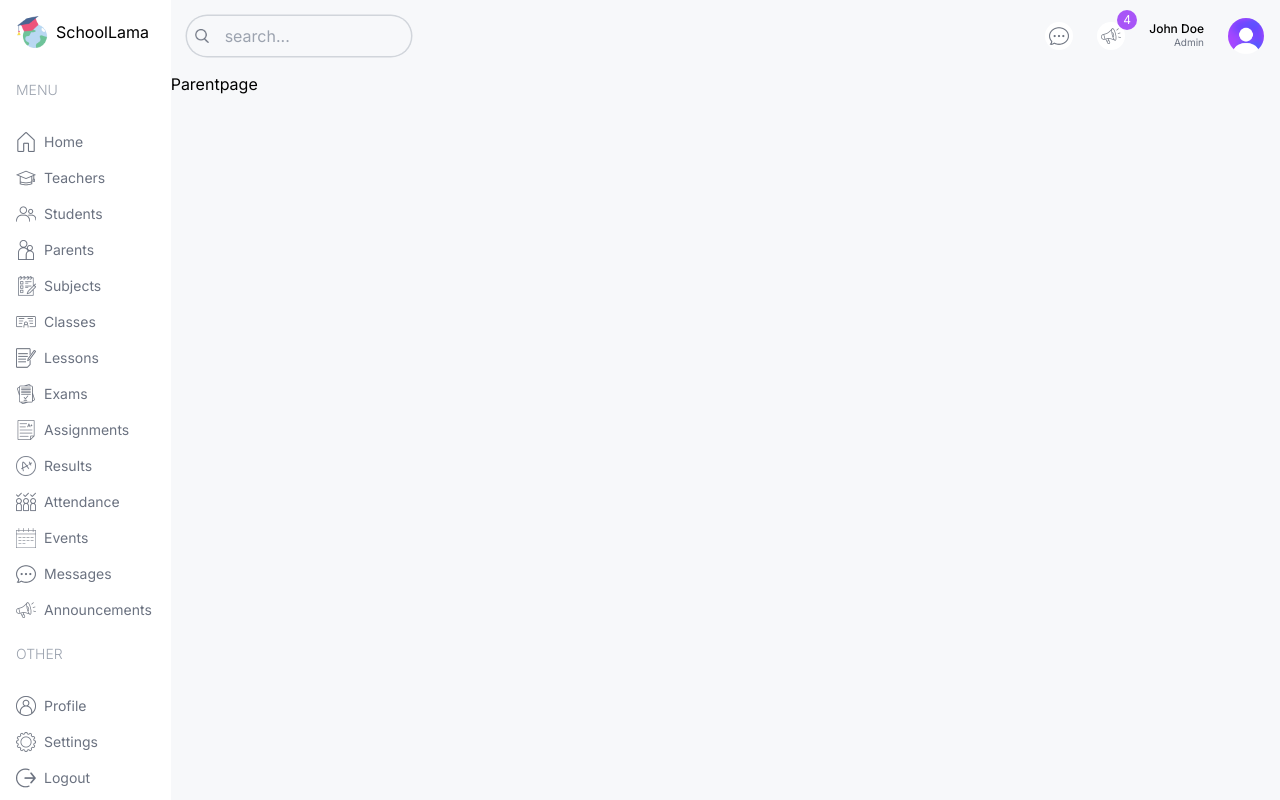
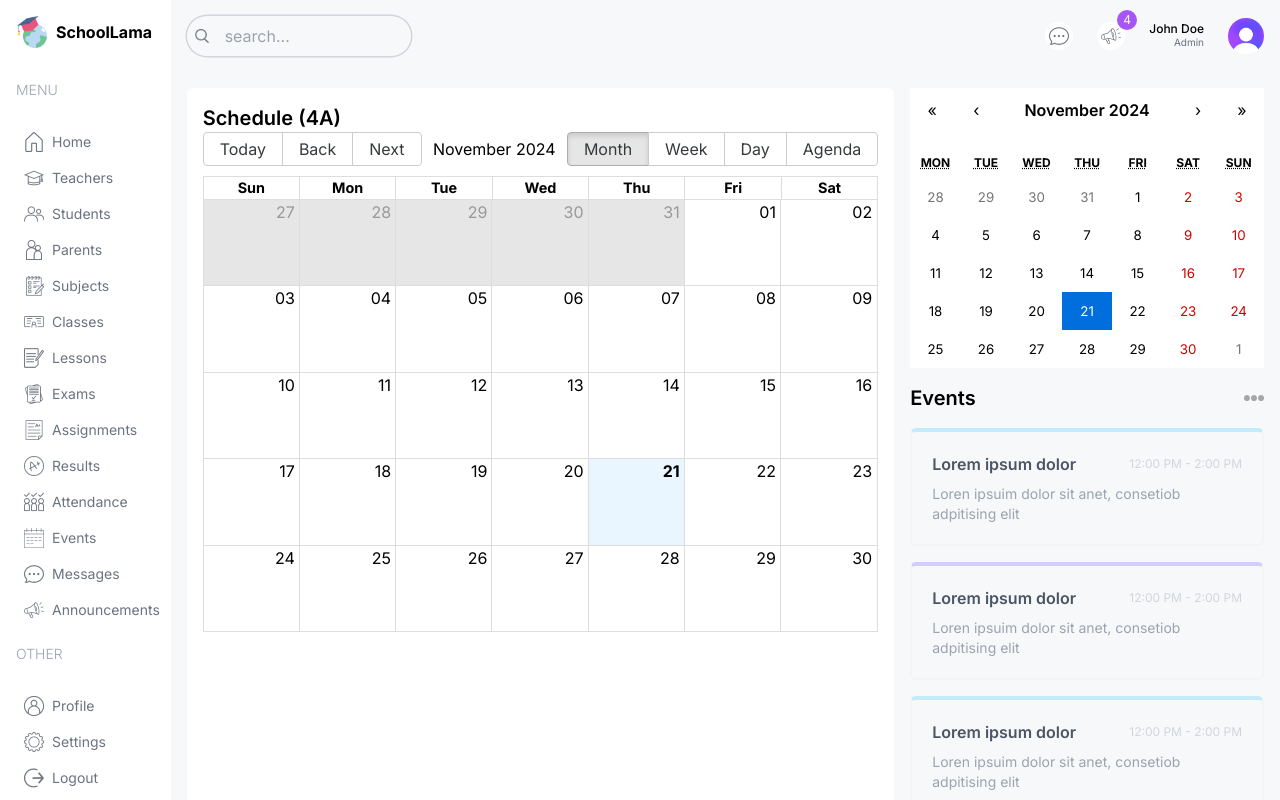
Before and after one commit to OgeeTech/next-dashboard-ui, a Next.js app: page /student in a window 1280 px wide. Built offline with nearby package versions, Linux system fonts and the light colour scheme.

Commit message:
completed addmin section

```diff
--- a/package.json
+++ b/package.json
@@ -9,8 +9,12 @@
     "lint": "next lint"
   },
   "dependencies": {
+    "@types/react-big-calendar": "^1.16.0",
+    "moment": "^2.30.1",
     "next": "14.2.5",
     "react": "^18",
+    "react-big-calendar": "^1.16.3",
+    "react-calendar": "^5.1.0",
     "react-dom": "^18",
     "recharts": "^2.14.1"
   },
--- a/src/app/(dashboard)/admin/page.tsx
+++ b/src/app/(dashboard)/admin/page.tsx
@@ -1,6 +1,9 @@
 import UserCard from "@/components/UserCard"
 import CounterCharts from "@/components/CountCharts"
 import AttendanceChart from "@/components/AttendanceChart"
+import FinanceChart from "@/components/FinanceChart"
+import EventCalander from "@/components/EventCalender"
+import Announcement from "@/components/Announcement"
 
 const Adminpage = () => {
   return (
@@ -21,14 +24,21 @@ const Adminpage = () => {
   <CounterCharts/>
 
   </div>
-  ATTENDANCE CHART
   <div className="w-full lg:w-2/3 h-[450px] ">
   <AttendanceChart/>
   </div>
 </div>
+
+ {/* ATTENDANCE CHART  */}
+<div className="w-full h-[500px]">
+<FinanceChart/>
+</div>
 </div>
 {/* RIGHT */}
-<div className="w-full lg:w-1/3"></div>
+<div className="w-full lg:w-1/3 flex flex-col gap-8">
+<EventCalander/>
+<Announcement/>
+</div>
     </div>
   )
 }
--- a/src/app/(dashboard)/layout.tsx
+++ b/src/app/(dashboard)/layout.tsx
@@ -13,7 +13,7 @@ export default function DashboardLayout({
     <div className="w-[14%] md:w-[8%] lg:w-[16%] xl:w-[14%] p-4" >
         <Link href="/" className="flex items-center justify-center lg:justify-start gap-2">
         <img src="/logo.png" alt="logo" width={32} height={32} />
-        <span className="hidden lg:block">SchoolLama</span>
+        <span className="hidden lg:block font-bold">SchoolLama</span>
         </Link>
 
       <Menu/>
--- a/src/app/(dashboard)/student/page.tsx
+++ b/src/app/(dashboard)/student/page.tsx
@@ -1,9 +1,25 @@
-import React from 'react'
+import Announcement from "@/components/Announcement"
+import BigCalendar from "@/components/BigCalender"
+import EventCalendar from "@/components/EventCalender"
 
-const Parentpage = () => {
+const StudentPage = () => {
   return (
-    <div>Parentpage</div>
+    <div className="p-4 flex gap-4 flex-col xl:flex-row">
+      {/* LEFT */}
+      <div className="w-full xl:w-2/3">
+      <div className="h-full bg-white p-4 rounded-md">
+        <h1 className="text-xl font-semibold">Schedule (4A)</h1>
+        <BigCalendar/>
+      </div>
+      </div>
+
+      {/* RIGHT */}
+      <div className="w-full xl:w-1/3 flex flex-col gap-8">
+      <EventCalendar/>
+      <Announcement/>
+      </div>
+    </div>
   )
 }
 
-export default Parentpage
+export default StudentPage
--- a/src/app/globals.css
+++ b/src/app/globals.css
@@ -1,3 +1,18 @@
 @tailwind base;
 @tailwind components;
 @tailwind utilities;
+
+.react-calendar {
+    width: 100% !important;
+    border: none !important;
+    font-family: "Inter", sans-serif !important;
+}
+
+.react-calendar__title--active{
+    background-color: #C3EBFA !important;
+    color: black !important;
+}
+
+.react-calendar__navigation__label__labelText{
+    font-weight: 600 !important;
+}
--- /dev/null
+++ b/src/components/Announcement.tsx
@@ -0,0 +1,37 @@
+
+const Announcement = () => {
+  return (
+    <div className="bg-white p-4 rounded-md">
+      <div className="flex items-center justify-between">
+        <h1 className="text-xl font-semibold">Announcements</h1>
+        <span className="text-xs text-gray-400">View All</span>
+      </div>
+      <div className="flex flex-col gap-4 mt-4">
+        <div className="bg-lamaSkyLight rounded-md p-4">
+            <div className="flex items-center justify-between">
+                <h2 className="font-medium">Lorem ipsum dolor sit</h2>
+                <span className="tex-xs text-gray-400 bg-white rounded-md px-1 py-1">2025-01-01</span>
+            </div>
+            <p className="text-sm text-gray-400 mt-1">Lorem ipsum dolor sit, amet consectetur adipisicing elit. Tenetur vero magnam maiores</p>
+
+        </div>
+        <div className="bg-lamaPurpleLight rounded-md p-4">
+            <div className="flex items-center justify-between">
+                <h2 className="font-medium">Lorem ipsum dolor sit</h2>
+                <span className="tex-xs text-gray-400 bg-white rounded-md px-1 py-1">2025-01-01</span>
+            </div>
+            <p className="text-sm text-gray-400 mt-1">Lorem ipsum dolor sit, amet consectetur adipisicing elit. Tenetur vero magnam maiores</p>
+        </div>
+        <div className="bg-lamaYellowLight rounded-md p-4">
+            <div className="flex items-center justify-between">
+                <h2 className="font-medium">Lorem ipsum dolor sit</h2>
+                <span className="tex-xs text-gray-400 bg-white rounded-md px-1 py-1">2025-01-01</span>
+            </div>
+            <p className="text-sm text-gray-400 mt-1">Lorem ipsum dolor sit, amet consectetur adipisicing elit. Tenetur vero magnam maiores</p>
+        </div>
+      </div>
+    </div>
+  )
+}
+
+export default Announcement
--- /dev/null
+++ b/src/components/BigCalender.tsx
@@ -0,0 +1,21 @@
+'use client'
+import { Calendar, momentLocalizer } from 'react-big-calendar'
+import moment from 'moment'
+import "react-big-calendar/lib/css/react-big-calendar.css"
+import { calendarEvents } from '@/lib/data';
+
+const localizer = momentLocalizer(moment)
+
+const BigCalendar = () => (
+    <div>
+        <Calendar
+            localizer={localizer}
+            events={calendarEvents}
+            startAccessor="start"
+            endAccessor="end"
+            style={{ height: 500 }}
+        />
+    </div>
+)
+
+export default BigCalendar;
--- a/src/components/CountCharts.jsx
+++ b/src/components/CountCharts.jsx
@@ -35,7 +35,7 @@ const style = {
 
 const CountCharts = () => {
     return (
-      <div>
+      <div className="bg-white rounded-xl w-full h-full p-4">
         {/* TITLE */}
         <div className="flex justify-between items-center">
           <h1 className="text-lg font-semibold">Students</h1>
--- /dev/null
+++ b/src/components/EventCalender.tsx
@@ -0,0 +1,61 @@
+'use client';
+import 'react-calendar/dist/Calendar.css';
+import Image from 'next/image';
+
+import Calendar from 'react-calendar';
+import { useState } from 'react';
+
+type ValuePiece = Date | null;
+
+type Value = ValuePiece | [ValuePiece, ValuePiece];
+
+// TEMPORARY DATAt
+const events = [
+  {
+    id: 1,
+    title: "Lorem ipsum dolor",
+    time: "12:00 PM - 2:00 PM",
+    description: "Loren ipsuim dolor sit anet, consetiob adpitising elit"
+  },
+  {
+    id: 2,
+    title: "Lorem ipsum dolor",
+    time: "12:00 PM - 2:00 PM",
+    description: "Loren ipsuim dolor sit anet, consetiob adpitising elit"
+  },
+  {
+    id: 3,
+    title: "Lorem ipsum dolor",
+    time: "12:00 PM - 2:00 PM",
+    description: "Loren ipsuim dolor sit anet, consetiob adpitising elit"
+  },
+]
+
+const EventCalendar = () => {
+  const [value, onChange] = useState<Value>(new Date());
+
+  return (
+    <div>
+      <Calendar onChange={onChange} value={value} />
+      <div className="flex items-center justify-between">
+        <h1 className='text-xl font-semibold my-4'>Events</h1>
+        <Image src="/moreDark.png" alt='' width={20} height={20}/>
+      </div>
+      <div className="flex flex-col gap-4">
+        {events.map((event) => (
+          <div className="p-5 rounded-md border-2 border-gray-100 border-t-4 odd:border-t-lamaSky even:border-t-lamaPurple" key={event.id}>
+            <div className="flex items-center justify-between">
+              <h1 className='font-semibold text-gray-600'>{event.title}</h1>
+              <span className='text-gray-300 text-xs'>{event.time}</span>
+            </div>
+            <p className='mt-2 text-gray-400 text-sm'>{event.description}</p>
+          </div>
+        ))
+
+        }
+      </div>
+    </div>
+  );
+};
+
+export default EventCalendar;
--- /dev/null
+++ b/src/components/FinanceChart.tsx
@@ -0,0 +1,107 @@
+'use client'
+import Image from "next/image"
+import { LineChart, Line, XAxis, YAxis, CartesianGrid, Tooltip, Legend, ResponsiveContainer } from 'recharts';
+
+const data = [
+    {
+        name: 'Jan',
+        income: 4000,
+        expense: 2400,
+    },
+    {
+        name: 'Feb',
+        income: 3000,
+        expense: 1398,
+    },
+    {
+        name: 'Mar',
+        income: 2000,
+        expense: 9800,
+    },
+    {
+        name: 'Apr',
+        income: 2780,
+        expense: 3908,
+    },
+    {
+        name: 'May',
+        income: 1890,
+        expense: 4800,
+    },
+    {
+        name: 'Jun',
+        income: 2390,
+        expense: 3800,
+    },
+    {
+        name: 'Jul',
+        income: 3490,
+        expense: 4300,
+    },
+    {
+        name: 'Aug',
+        income: 3490,
+        expense: 4300,
+    },
+    {
+        name: 'Sep',
+        income: 3490,
+        expense: 4300,
+    },
+    {
+        name: 'Oct',
+        income: 3490,
+        expense: 4300,
+    },
+    {
+        name: 'Nov',
+        income: 3490,
+        expense: 4300,
+    },
+    {
+        name: 'Dec',
+        income: 3490,
+        expense: 4300,
+    },
+];
+const FinanceChart = () => {
+
+  return (
+
+          <div className="bg-white rounded-xl w-full h-full p-4">
+              {/* TITLE */}
+              <div className="flex justify-between items-center">
+                  <h1 className="text-lg font-semibold">Finance</h1>
+                  <Image src="/moreDark.png" alt="" width={20} height={20} />
+              </div>
+          <ResponsiveContainer width="100%" height="90%">
+              <LineChart
+                  width={500}
+                  height={300}
+                  data={data}
+                  margin={{
+                      top: 5,
+                      right: 30,
+                      left: 20,
+                      bottom: 5,
+                  }}
+              >
+                  <CartesianGrid strokeDasharray="3 3" stroke="#add"/>
+                  <XAxis dataKey="name"
+                      axisLine={false} tick={{ fill: "#d1d5db" }} tickLine={false} tickMargin={20}/>
+                  <YAxis
+                      axisLine={false} tick={{ fill: "#d1d5db" }} tickLine={false} />
+                  <Tooltip />
+                  <Legend
+                      align='center'
+                      verticalAlign='top'
+                      wrapperStyle={{ paddingTop: "10px", paddingBottom: "30px" }} />
+                  <Line type="monotone" dataKey="income" stroke="#C3EBFA" strokeWidth={5} />
+                  <Line type="monotone" dataKey="expense" stroke="#CFCEFF" strokeWidth={5}/>
+              </LineChart>
+          </ResponsiveContainer>
+   </div>
+  )
+}
+
+export default FinanceChart
--- a/src/components/Menu.tsx
+++ b/src/components/Menu.tsx
@@ -1,5 +1,6 @@
 import Link from "next/link";
 import Image from "next/image";
+import { role } from "@/lib/data";
 const menuItems = [
   {
     title: "MENU",
@@ -125,14 +126,18 @@ const Menu = () => {
           </span>
 
           <div className="menu-items">
-            {i.items.map((item) => (
-              <Link href={item.href} key={item.label} className="flex items-center justify-center lg:justify-start gap-4 text-gray-500 py-2">
+            {i.items.map((item) => {
+              if(item.visible.includes(role)){
+                return (
+                  <Link href={item.href} key={item.label} className="flex items-center justify-center lg:justify-start md:px-2 gap-4 text-gray-500 py-2 rounded-md hover:bg-lamaSkyLight">
                     <div className="flex items-center gap-2">
                       <Image src={item.icon} alt={item.label} width={20} height={20} />
                       <span className="hidden lg:block" >{item.label}</span>
                     </div>
                   </Link>
-            ))}
+                )
+              }
+            })}
           </div>
         </div>
       ))}
```
Also changed, not shown: 1 other file (tests, documents, lock files or other folders). Lines whose indentation alone changed are shown as unchanged.
